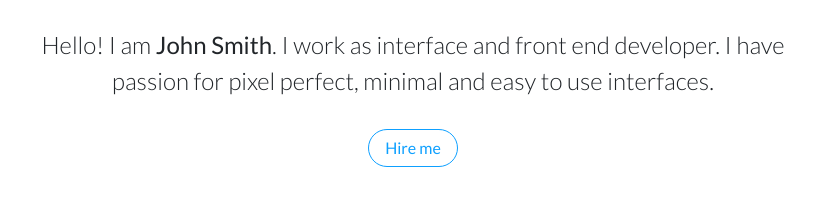
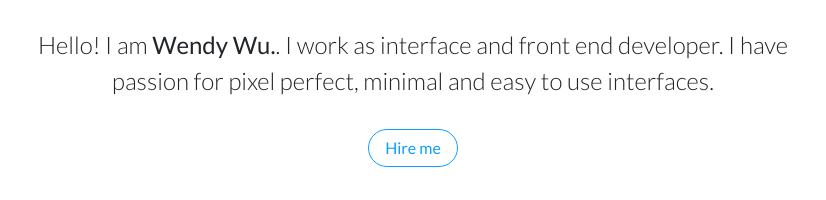
Before and after one commit to zionjac/zionjac.github.io, a plain HTML site: page mybs/index.html in a window 1280 px wide. Shown: the part 341-541 px from the top of the page, 227-1053 px from the left. Drawn offline with Linux system fonts and the light colour scheme; files whose address does not match are found by name.

Commit message:
Update index.html

```diff
--- a/mybs/index.html
+++ b/mybs/index.html
@@ -29,7 +29,7 @@
             <div class="container">
                 <div class="avatar" style="background-image: url(&quot;assets/img/avatars/S__2457910.jpg&quot;);"></div>
                 <div class="about-me">
-                    <p>Hello! I am <strong>John Smith</strong>. I work as interface and front end developer. I have passion for pixel perfect, minimal and easy to use interfaces.</p><a class="btn btn-outline-primary" role="button" href="#">Hire me</a>
+                    <p>Hello! I am <strong>Wendy Wu.</strong>. I work as interface and front end developer. I have passion for pixel perfect, minimal and easy to use interfaces.</p><a class="btn btn-outline-primary" role="button" href="#">Hire me</a>
                 </div>
             </div>
         </section>
```
